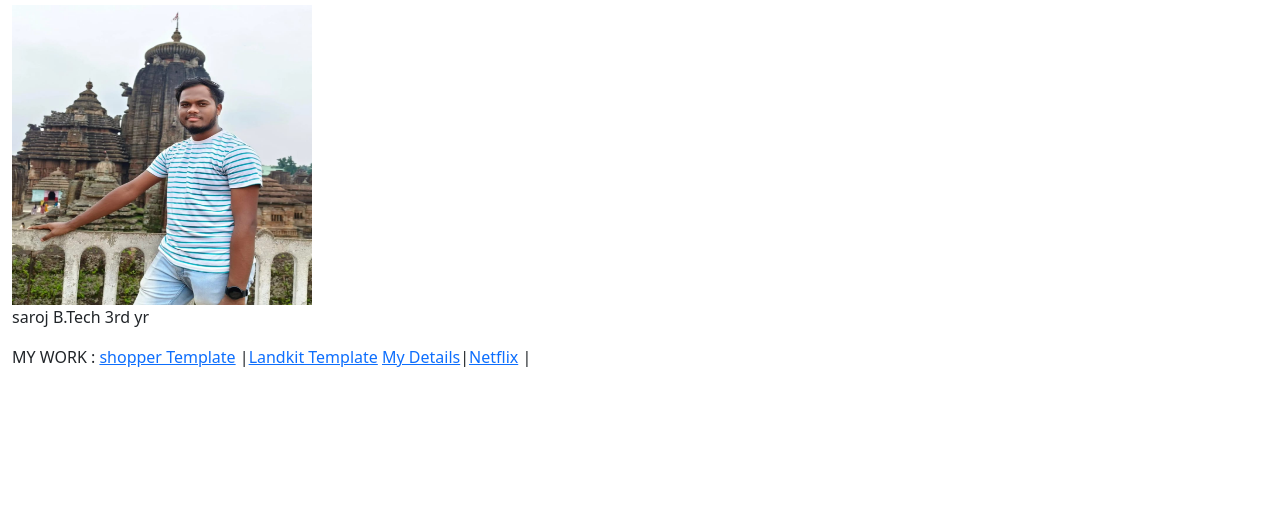
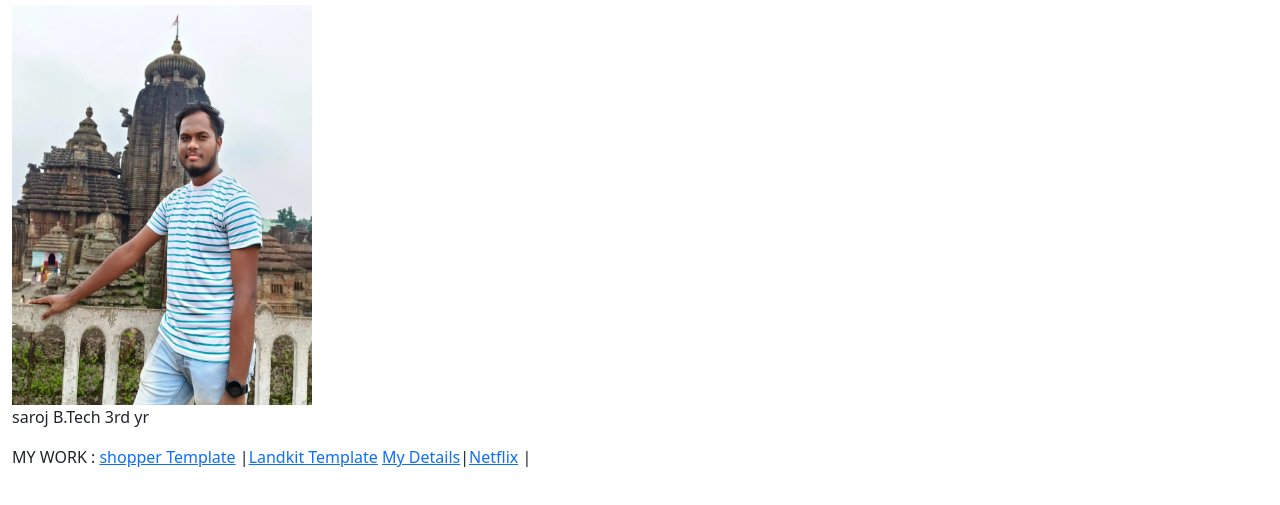
Before and after one commit to SarojTechnical/Saroj-Portfolio, a website: page index.html in a window 1280 px wide. Shown: the part 67-572 px from the top of the page. Drawn offline with nearby package versions, Linux system fonts and the light colour scheme.

Commit message:
version 5

```diff
--- a/index.html
+++ b/index.html
@@ -11,7 +11,7 @@
 </head>
 <body class="container-fluid">
     <h1 class="bg-danger text-white text-center p-2">SAROJ</h1>
-    <img src="public/images/saroj-pic.jpg" width="300" height="300">
+    <img src="public/images/saroj-pic.jpg" width="300" height="400">
     <p>saroj B.Tech 3rd yr</p>
     <p>
         MY WORK : <a href="public/Shopper-Templet.html">shopper Template</a> |<a href="public/Template-design.html">Landkit Template</a>
```
